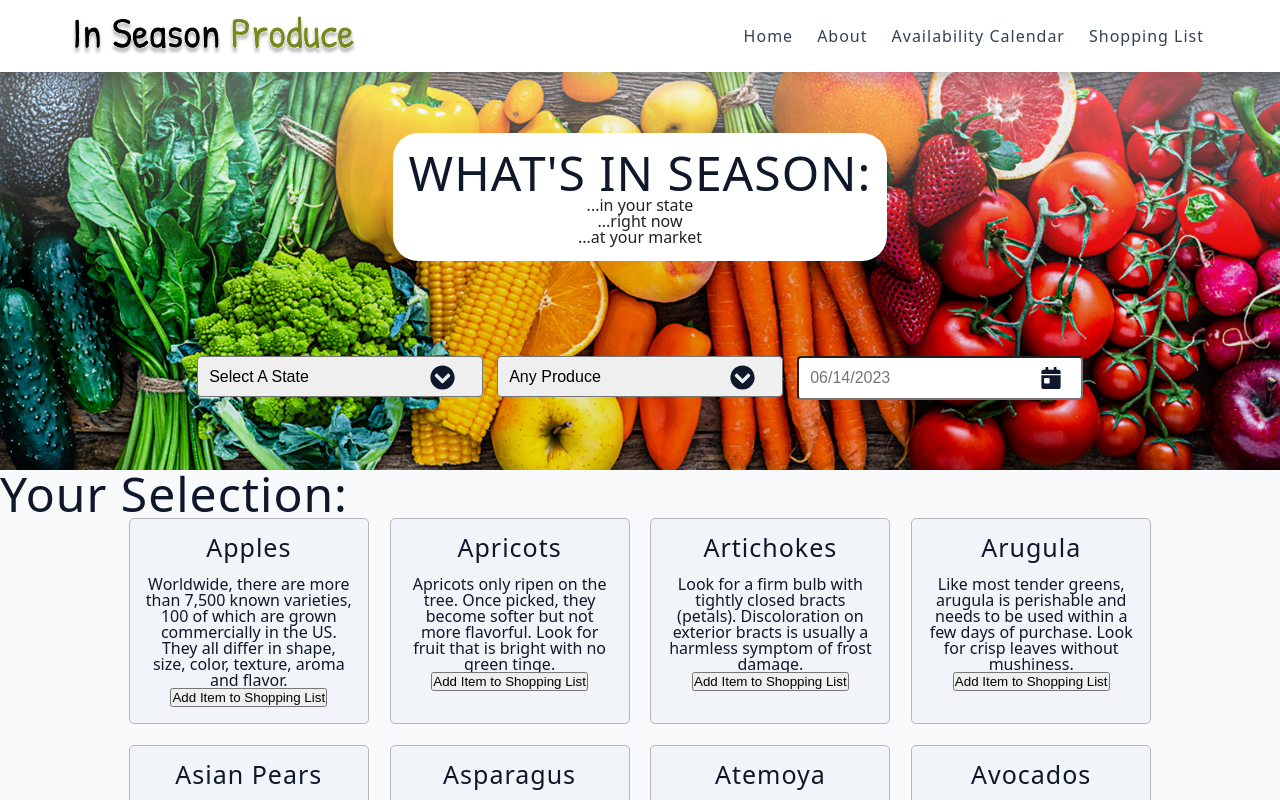
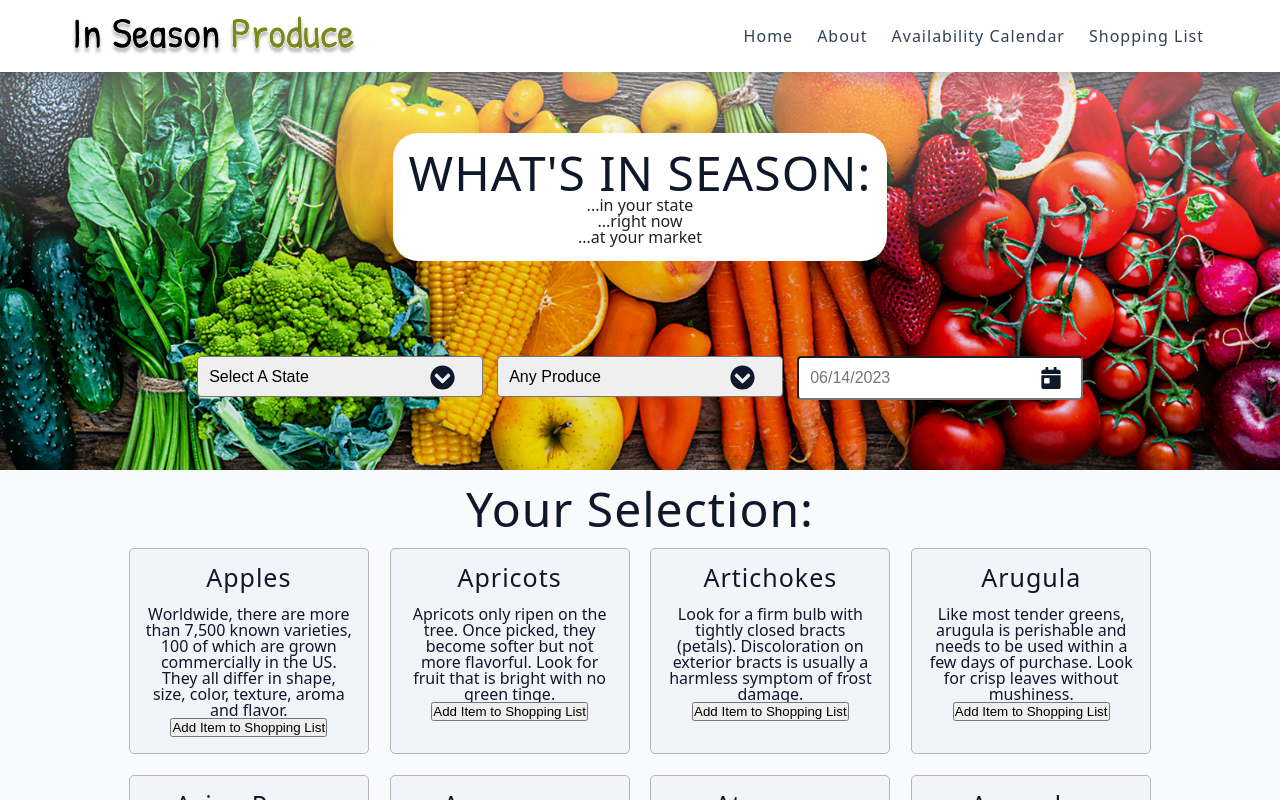
Before and after one commit to JoshuaCMorgan/MERN-In-Season-Web-App, a React (Vite) app: page / in a window 1280 px wide. Shown: the top 800 px of the page. Built offline with nearby package versions, Linux system fonts and the light colour scheme.

Commit message:
changed h1 style

```diff
--- a/src/index.css
+++ b/src/index.css
@@ -199,7 +199,15 @@ Filter
     padding-bottom: 20px;
   }
 }
-
+/*
+===============
+Main
+===============
+*/
+.produceQuery h1 {
+  text-align: center;
+  margin: 15px;
+}
 /*
 ===============
 Footer
```
